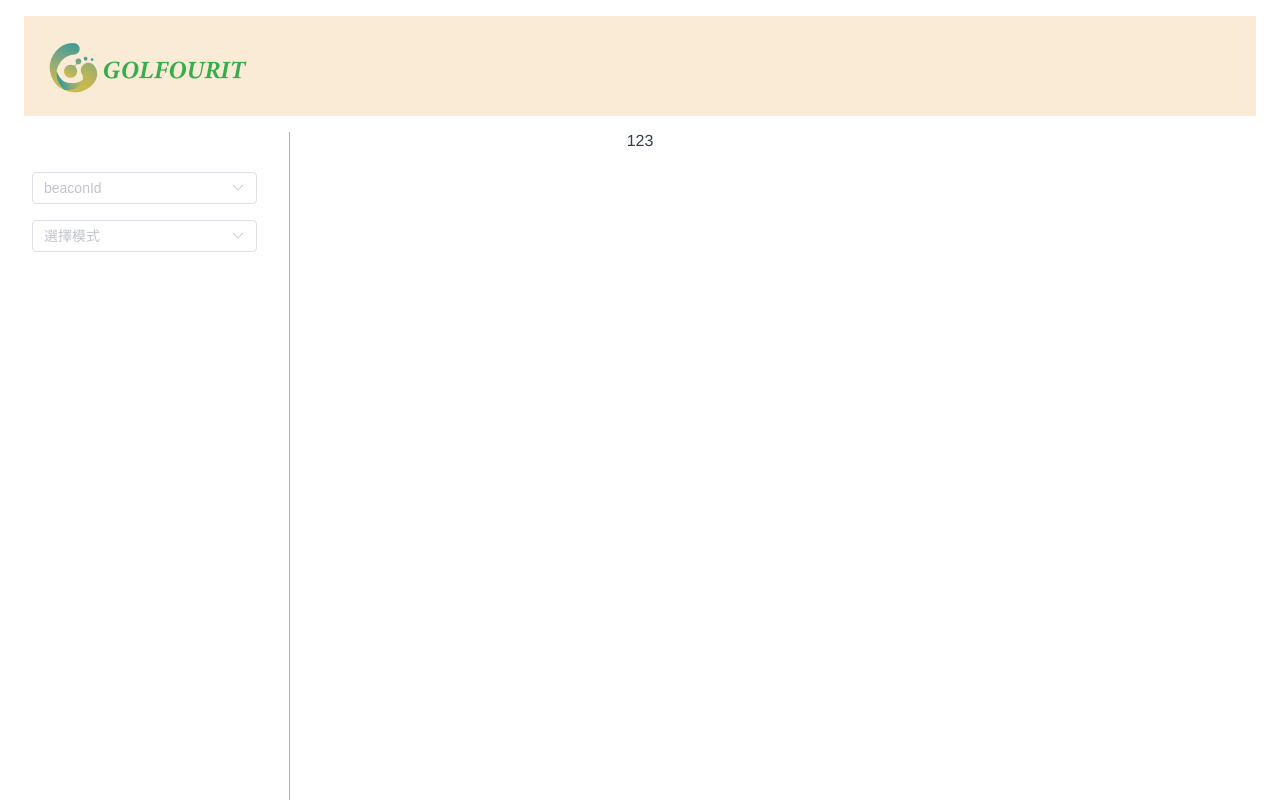
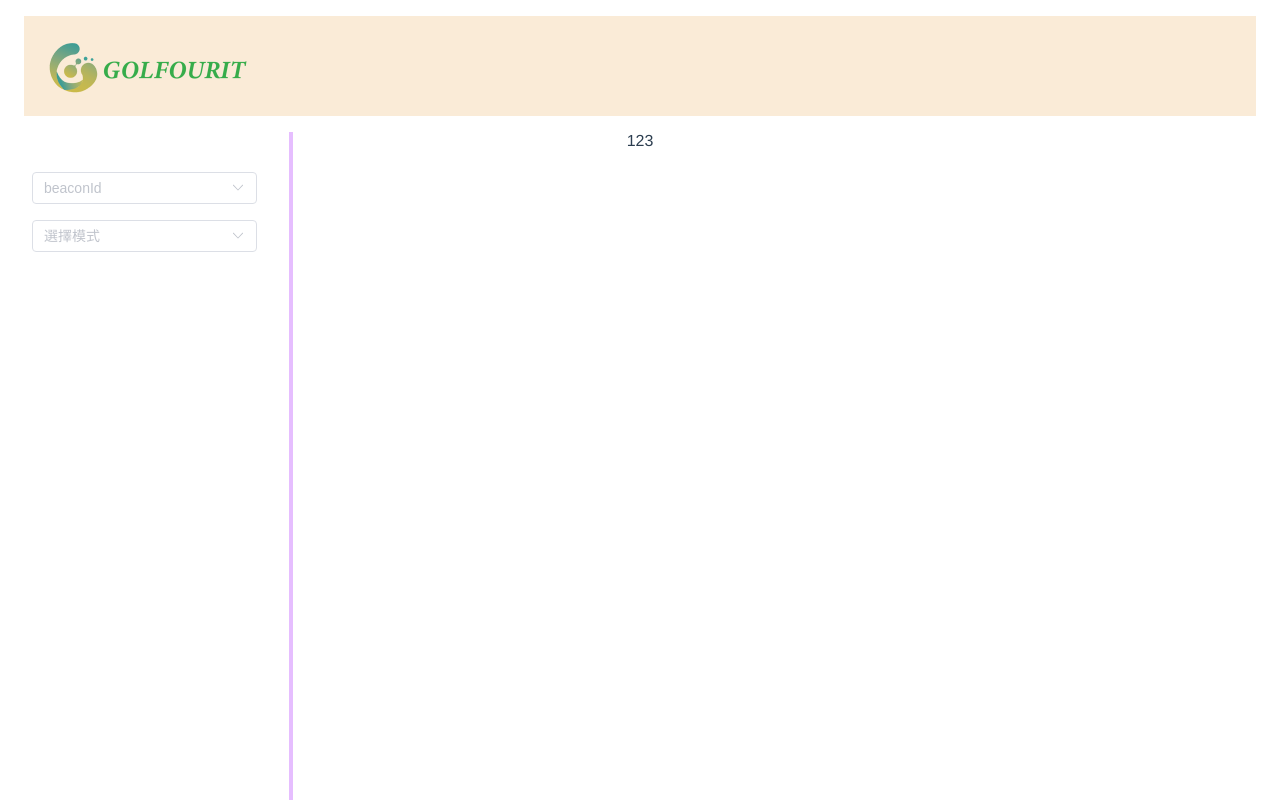
Before and after one commit to 1072030/liine-beacon, a Vue app: page / in a window 1280 px wide. Built offline with nearby package versions, Linux system fonts and the light colour scheme.

Commit message:
#更改分隔線顏色

```diff
--- a/src/components/BeaconTitle.vue
+++ b/src/components/BeaconTitle.vue
@@ -91,8 +91,8 @@ export default defineComponent({
   display: inline-block;
   position: fixed;
   left: 0;
-  height: 100%;
-  border-right: 1px solid darkkhaki;
+  height: 80%;
+  border-right: 0.3rem solid #e6beff;
   padding: 2.5rem 2rem 0rem 0rem;
 }
 </style>
```
